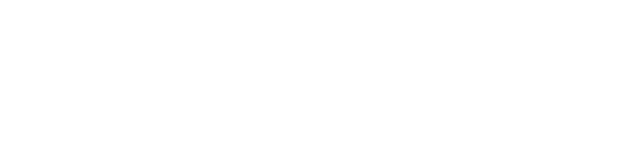
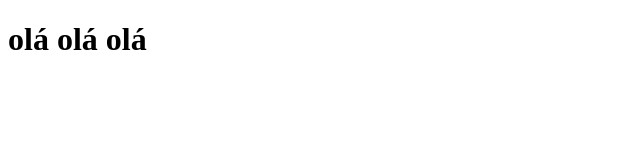
Before and after one commit to drego36/drego36.github.io, a plain HTML site: page index.html in a window 1280 px wide. Shown: the whole page, without its empty margins (0-640 px from the left). Drawn offline with Linux system fonts and the light colour scheme.

Commit message:
mudei pra fala de entrada do azucrinatron

```diff
--- a/index.html
+++ b/index.html
@@ -1,5 +1,7 @@
 <!DOCTYPE html>
 <html>
 <head>
+<title> My Page</title>
+<h1>olá olá olá</h1>
 </head>
 </html>
```
